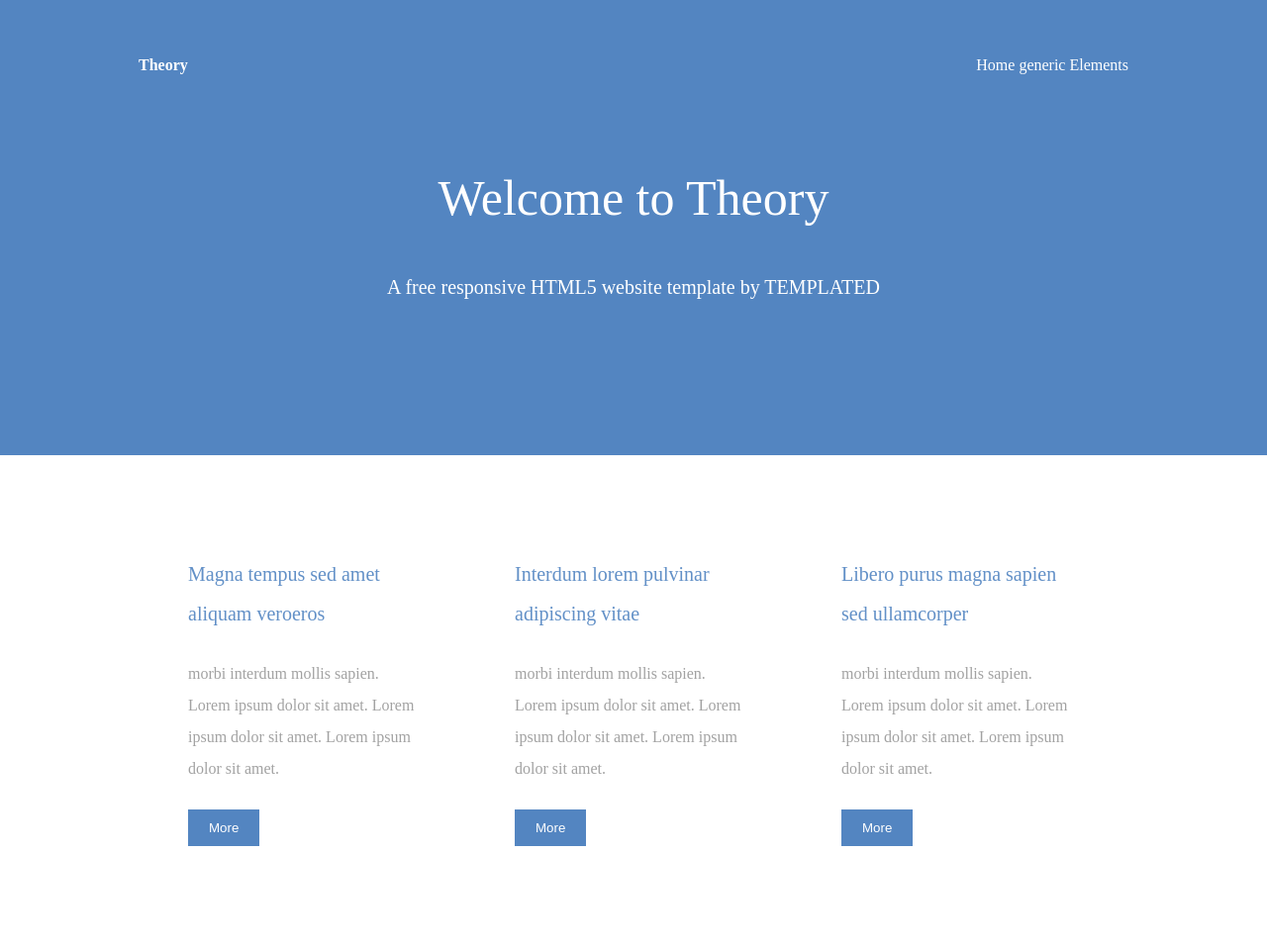
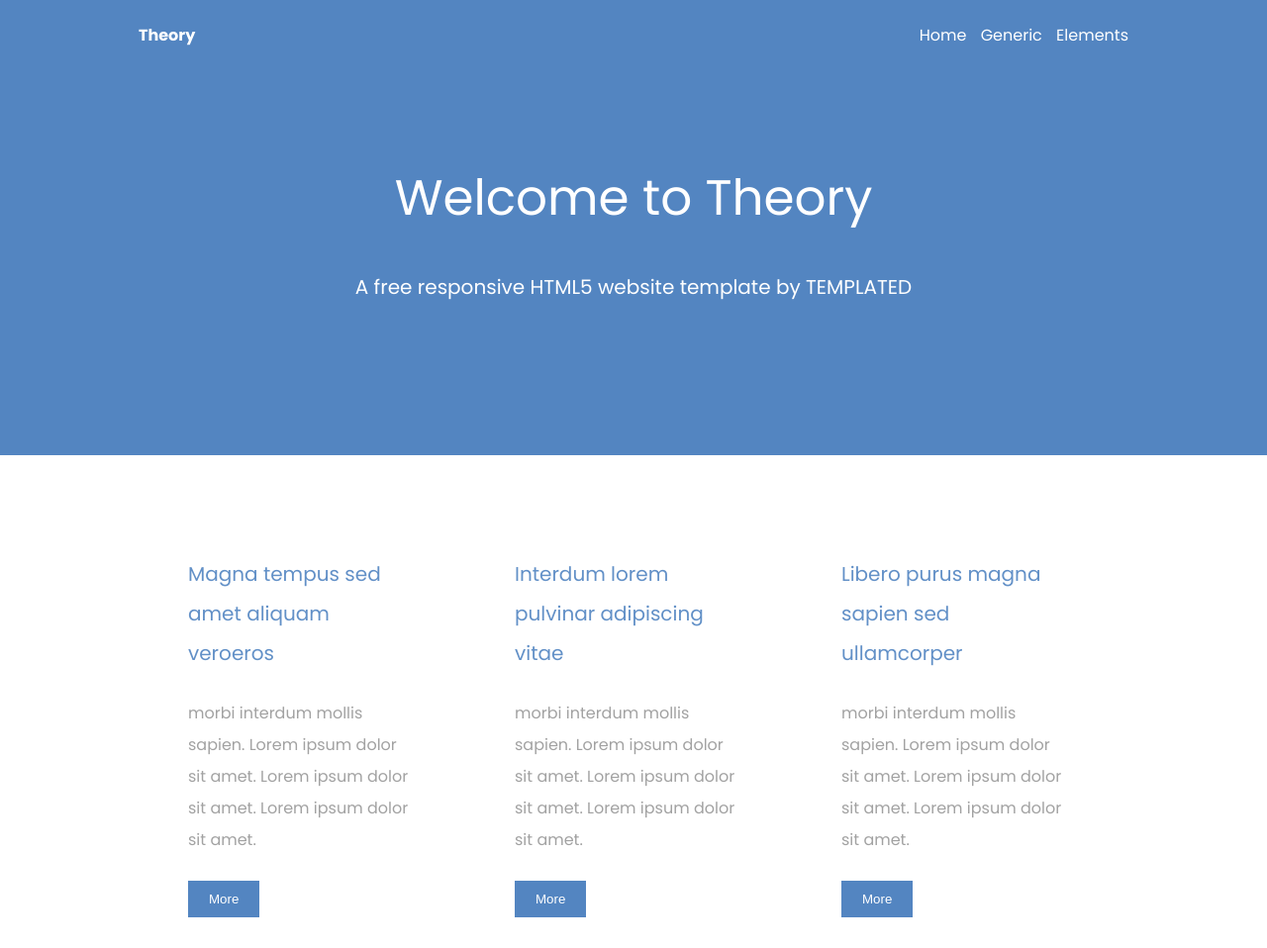
Before and after one commit to manishkushare/positioning-content, a plain HTML site: page project02/index.html in a window 1280 px wide. Shown: the top 958 px of the page at 99% size. Drawn offline with Linux system fonts and the light colour scheme.

Commit message:
changing font-style and header background

```diff
--- a/project02/assets/stylesheet/main.css
+++ b/project02/assets/stylesheet/main.css
@@ -58,9 +58,11 @@ table {
 
 body    {
     line-height: 2;
+    font-family: 'Poppins', sans-serif;
+
 }
 .container  {
-    width: 1000px;
+    max-width: 1000px;
     margin: 0 auto;
 }
 *{
@@ -93,6 +95,7 @@ body    {
 .fixed  {
     position: fixed;
     width: 100%;
+    background-color: #5385C1;
 }
 .logo a {
     font-weight: bolder;
@@ -101,9 +104,11 @@ body    {
     position: fixed;
 }
 .nav    {
-    padding: 50px 0;
+    padding: 20px 0;
 }
-
+.menu a {
+    margin-left: 10px ;
+}
 /*================MAIN=================*/
 
         /*--------HERO-----*/
@@ -157,24 +162,32 @@ body    {
 }
 
         /* ---------------SECTION2------------------ */
-
+/* section 2 columns */
 .col2   {
     width: 20%;
     float: left;
     margin: 0 20px;
     border: 1px solid white;
 }
+/* section 2 images */
 .image  {
     width: 100%;
     border-radius: 50%;
     padding: 20px 20px;
 }
+/* section 2 body */
 .section2-background    {
     background-color: #5385C1;
 }
+.sec2-article2  {
+    padding: 0 0 100px 0;
+}
+
 .section2-head  {
     padding: 100px 0 50px 0;
 }
+
+/* section 2 text */
 .section2-head  h2  {
     color: white;
     font-size: 30px;
@@ -198,22 +211,23 @@ body    {
 .col2 p     {
     text-align: center;
 }
-.sec2-article2  {
-    padding: 0 0 100px 0;
-}
+
 
         /* -------------section 3-------------- */
-
+/* row3 columns */
 .row3-col   {
     float: left;
     width: 50%;
     padding: 0 20px;
+
+    /* image */
 }
 .image1 {
     width: 100%;
 }
+/* section 3 text */
 .section3-head  h2  {
-    color: #5385C1;
+    color: #6290C7;
     font-size: 40px;
 
 }
@@ -226,17 +240,19 @@ body    {
 .section3-head  h2  {
     text-align: center;
 }
-.section3-head  {
-    padding: 100px 0 50px 0;
-}
 .row3-col h2    {
-    color: #5385C1;
+    color: #6290C7;
     margin: 20px 0;
     font-size: 20px;
 }
 .row3-col  p {
     color: #A2A2A2;
     margin: 20px 0;
+}
+
+/* section 3 body */
+.section3-head  {
+    padding: 100px 0 50px 0;
 }
 .section3   {
     padding-bottom: 100px;
@@ -245,7 +261,7 @@ body    {
 
 
     /* -----------------Footer------------------ */
-
+/* copyright */
 .copy   {
     font-size: 15px;
     color: #A2A2A2;
@@ -254,13 +270,15 @@ body    {
 .footer {
     padding: 25px 0;
 }
+/* footer social media style */
 .float-menu {
     float: right;
     margin-top: -30px;
 
+/* float anchor tags */
 }
 .float-menu a   {
-    color: #A2A2A2;
+    color: #6491C8;
     margin-left: 10px;
 
 }
--- a/project02/index.html
+++ b/project02/index.html
@@ -6,28 +6,33 @@
     <title>Project02</title>
     <link rel="stylesheet" href="assets/stylesheet/main.css">
     <link rel="stylesheet" href="https://cdnjs.cloudflare.com/ajax/libs/font-awesome/5.12.1/css/all.min.css">
+    <link href="https://fonts.googleapis.com/css?family=Poppins:300i,400,500,700&display=swap" rel="stylesheet">
+
 </head>
 <body>
 
     <!------------- HEADER ----------->
 
     <header class="fixed">
-        <section class="container">
+        <div class="container">
             <nav class="clearfix nav">
+                <!-- col1 float left -->
                 <div class="logo">
                     <a href="#">Theory</a>
                 </div>
+                <!-- col2 float right -->
                 <div class="menu">
                     <a href="#">Home</a>
-                    <a href="#">generic</a>
+                    <a href="#">Generic</a>
                     <a href="#">Elements</a>
                 </div>
             </nav>
-        </section>
+        </div>
     </header>
 
      <!------------main -------------->
     <main>
+        <!-- hero setion -->
         <section class="hero">
             <article class="container">
                 <h1>Welcome to Theory</h1>
```
